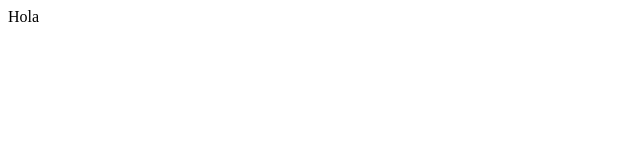
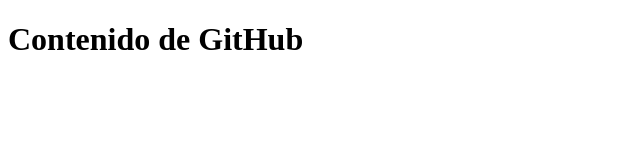
Before and after one commit to MiyerACI/IngenieriaNight, a plain HTML site: page index.html in a window 1280 px wide. Shown: the whole page, without its empty margins (0-640 px from the left). Drawn offline with Linux system fonts and the light colour scheme.

Commit message:
Agregamos un titulo al index.html

```diff
--- a/index.html
+++ b/index.html
@@ -6,6 +6,6 @@
     <title>GitHub</title>
 </head>
 <body>
-    Hola
+    <h1>Contenido de GitHub</h1>
 </body>
 </html>
```
